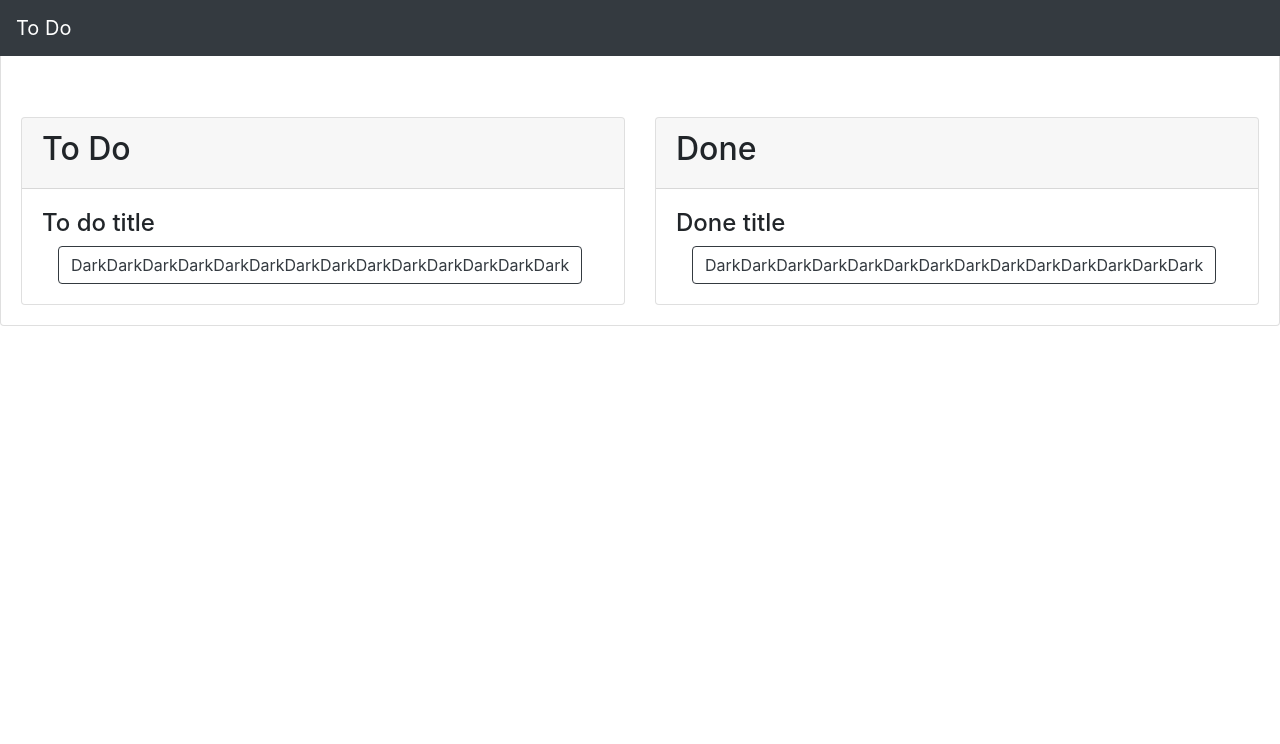
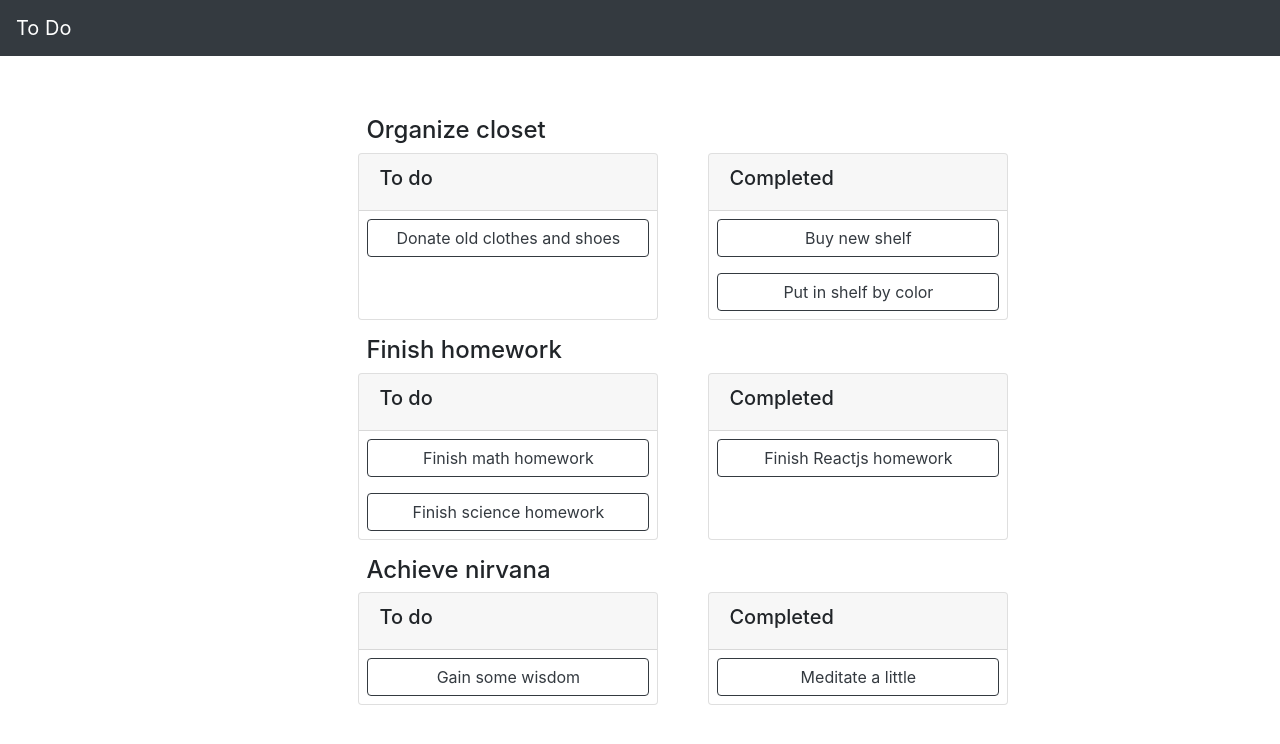
Before and after one commit to swarajlaha/frontend-challenges, a React (Create React App) app: page / in a window 1280 px wide. Shown: the top 744 px of the page. Built offline with nearby package versions, Linux system fonts and the light colour scheme.

Commit message:
modify UI

```diff
--- a/src/to-do-list/components/completedCard.js
+++ b/src/to-do-list/components/completedCard.js
@@ -1,14 +1,18 @@
 import React from 'react'
 import { Button, Card, Row } from 'react-bootstrap'
 
-const CompletedCard = () => {
+const CompletedCard = ({ item }) => {
   return (
     <>
-      <Card>
-      <Card.Header><h2>Done</h2></Card.Header>
+      <Card style={{ display: 'flex', flexDirection: 'column' }}>
+        <Card.Header>
+          <h2>Done</h2>
+        </Card.Header>
         <Card.Body>
           <h4>Done title</h4>
-          <Row className='mt-2 ml-3'><Button variant="outline-dark">DarkDarkDarkDarkDarkDarkDarkDarkDarkDarkDarkDarkDarkDark</Button></Row>
+          <Row className="mt-2 ml-3">
+            <Button variant="outline-dark">{item}</Button>
+          </Row>
         </Card.Body>
       </Card>
     </>
--- /dev/null
+++ b/src/to-do-list/components/displaySubtasks.js
@@ -0,0 +1,50 @@
+import React from 'react'
+import { Button, Card } from 'react-bootstrap'
+
+const DisplaySubtasks = ({ topTask, subTasks, clickTask }) => {
+  return (
+    <>
+      <Card
+        style={{
+          display: 'flex',
+          flexDirection: 'column',
+          marginRight: 50,
+          width: 300,
+        }}
+      >
+        <Card.Header><h5>To do</h5></Card.Header>
+        {subTasks.map((subTask, index) => {
+          const taskText = Object.keys(subTask)[0]
+          if (!subTask[taskText])
+            return (
+              <Button
+                variant="outline-dark"
+                className="mt-2 ml-2 mr-2 mb-2"
+                onClick={() => clickTask(topTask, index, taskText)}
+              >
+                {taskText}
+              </Button>
+            )
+        })}
+      </Card>
+      <Card style={{ display: 'flex', flexDirection: 'column', width: 300 }}>
+        <Card.Header><h5>Completed</h5></Card.Header>
+        {subTasks.map((subTask, index) => {
+          const taskText = Object.keys(subTask)[0]
+          if (subTask[taskText])
+            return (
+              <Button
+                variant="outline-dark"
+                className="mt-2 ml-2 mr-2 mb-2"
+                onClick={() => clickTask(topTask, index, taskText)}
+              >
+                {taskText}
+              </Button>
+            )
+        })}
+      </Card>
+    </>
+  )
+}
+
+export default DisplaySubtasks
--- a/src/to-do-list/components/mainContainer.js
+++ b/src/to-do-list/components/mainContainer.js
@@ -1,24 +1,51 @@
-import React from 'react'
-import { Card, Col, Row } from 'react-bootstrap'
+import React, { useState } from 'react'
+import { Button, Card, Col, Row } from 'react-bootstrap'
 import CompletedCard from './completedCard'
 import TodoCard from './todoCard'
+import DisplaySubtasks from './displaySubtasks'
 
 const MainContainer = () => {
+  const [list, setList] = useState({
+    'Organize closet': [
+      { 'Donate old clothes and shoes': false },
+      { 'Buy new shelf': true },
+      { 'Put in shelf by color': true },
+    ],
+    'Finish homework': [
+      { 'Finish math homework': false },
+      { 'Finish science homework': false },
+      { 'Finish Reactjs homework': true },
+    ],
+    'Achieve nirvana': [
+      { 'Meditate a little': true },
+      { 'Gain some wisdom': false },
+    ],
+  })
+
   return (
-    <>
-      <Card className='mt-5 pt-5'>
-        <Card.Body>
-          <Row>
-            <Col>
-              <TodoCard />
-            </Col>
-            <Col>
-              <CompletedCard />
-            </Col>
-          </Row>
-        </Card.Body>
-      </Card>
-    </>
+    <div
+      style={{
+        diplay: 'flex',
+        flexDirection: 'column',
+        alignItems: 'center',
+        padding: 100,
+        paddingLeft: '28%'
+      }}
+    >
+      {Object.entries(list).map(([taskHeader, subTasks]) => {
+        return (
+          <>
+            <h4 className='ml-2 mt-3'>{taskHeader}</h4>
+            <div style={{ display: 'flex' }}>
+              <DisplaySubtasks
+                taskHeader={taskHeader}
+                subTasks={subTasks}
+              />
+            </div>
+          </>
+        )
+      })}
+    </div>
   )
 }
 
--- a/src/to-do-list/components/todoCard.js
+++ b/src/to-do-list/components/todoCard.js
@@ -1,14 +1,22 @@
 import React from 'react'
 import { Button, Card, Row } from 'react-bootstrap'
 
-const TodoCard = () => {
+const TodoCard = ({ item }) => {
   return (
     <>
-      <Card>
-      <Card.Header><h2>To Do</h2></Card.Header>
+      <Card
+        style={{
+          display: 'flex',
+          flexDirection: 'column',
+          paddingRight: 50,
+          width: 250,
+        }}
+      >
+        <Card.Header>
+          <h2>To Do</h2>
+        </Card.Header>
         <Card.Body>
-          <h4>To do title</h4>
-          <Row className='mt-2 ml-3'><Button variant="outline-dark">DarkDarkDarkDarkDarkDarkDarkDarkDarkDarkDarkDarkDarkDark</Button></Row>
+          <Button variant="outline-dark">{item}</Button>
         </Card.Body>
       </Card>
     </>
--- a/src/to-do-list/pages/ToDoList.js
+++ b/src/to-do-list/pages/ToDoList.js
@@ -12,23 +12,6 @@ import React from 'react'
 import AppNavbar from '../commons/appNavbar'
 import MainContainer from '../components/mainContainer'
 
-const INITIAL_LIST = {
-  'Organize closet': [
-    { 'Donate old clothes and shoes': false },
-    { 'Buy new shelf': false },
-    { 'Put in shelf by color': false },
-  ],
-  'Finish homework': [
-    { 'Finish math homework': false },
-    { 'Finish science homework': false },
-    { 'Finish Reactjs homework': false },
-  ],
-  'Achieve nirvana': [
-    { 'Meditate a little': false },
-    { 'Gain some wisdom': false },
-  ],
-}
-
 const ToDoList = () => {
   return (
     <>
```
